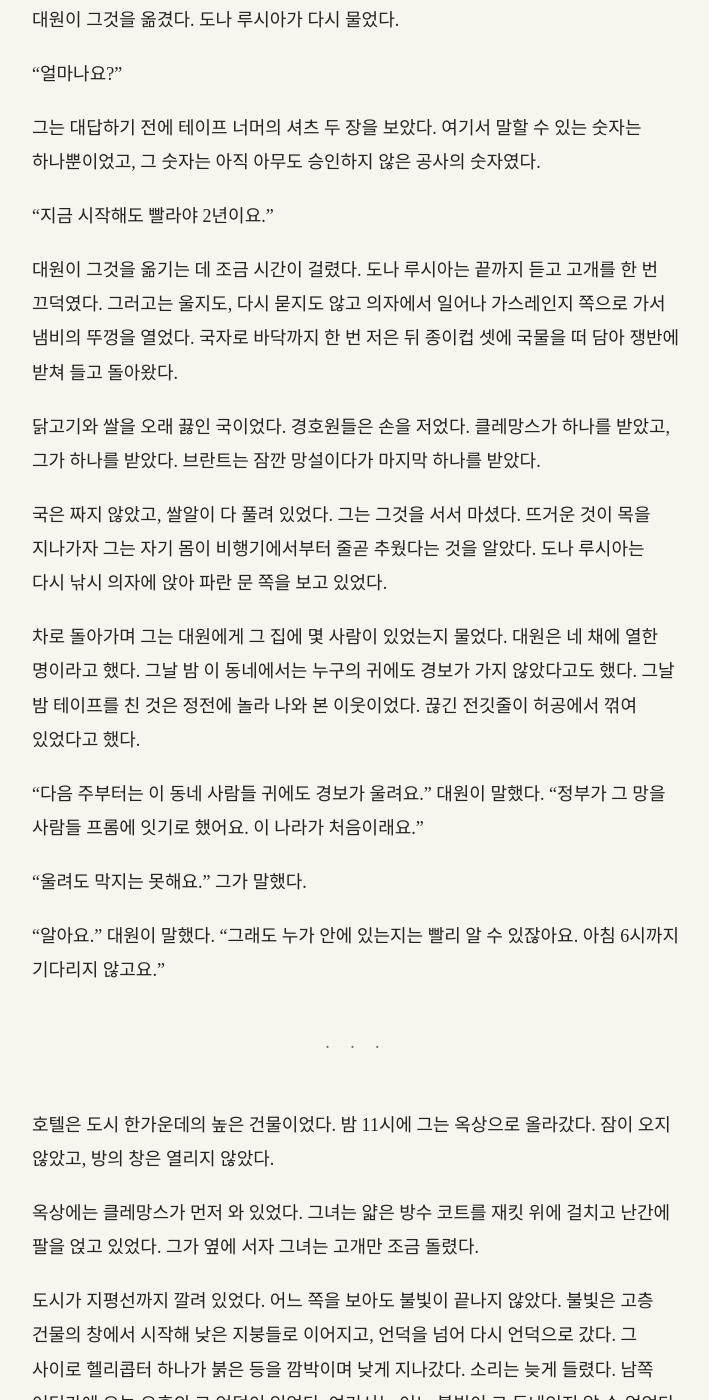
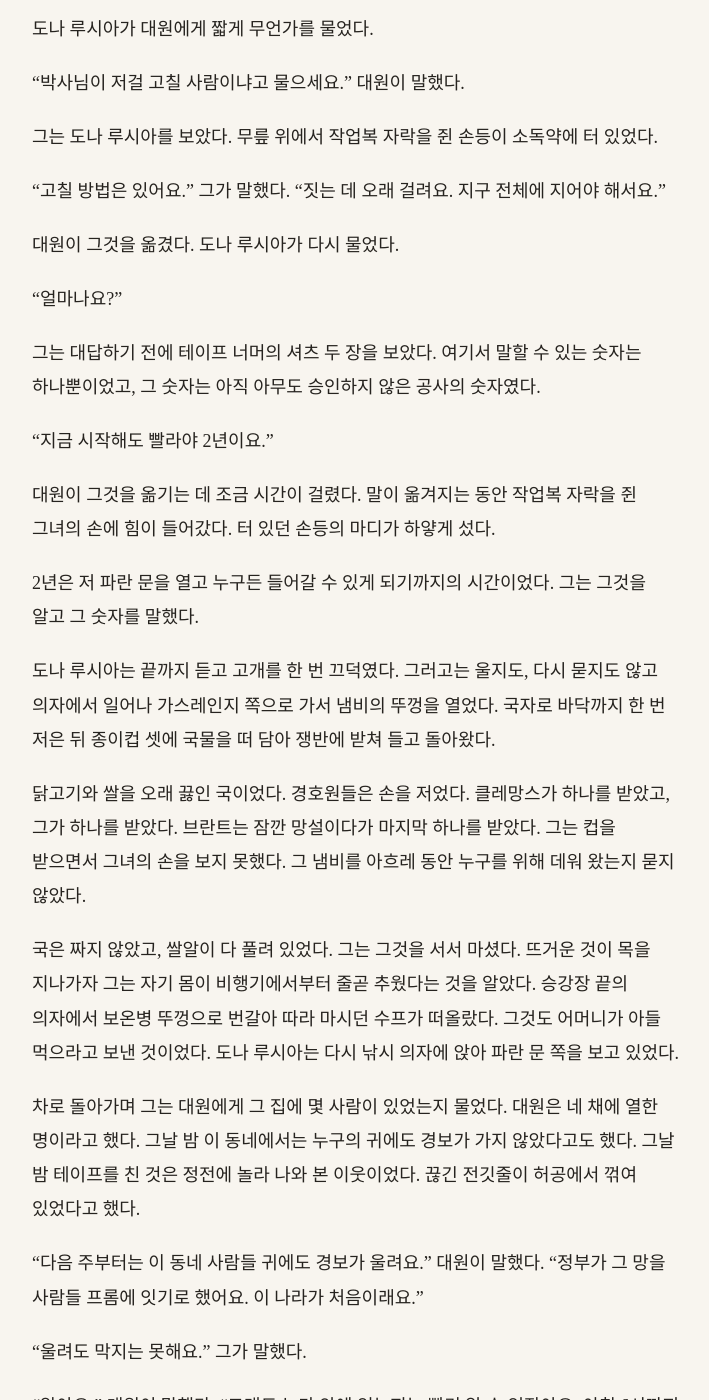
Before and after one commit to kangkkang/writer_s1_public, a Jekyll site: the page built from vol2/044.md, in a window 1280 px wide and 1400 px high, scrolled down 5809 px. Shown: the whole window, without its empty margins (284-993 px from the left). Built offline with Jekyll 4.4.1, drawn with Linux system fonts in a browser that asks for light colours; our own code applies the rules of GitHub Pages for plain Markdown files; some of the changed text lies outside the part shown.

Commit message:
Update from https://github.com/kangkkang/writer_s1/commit/9ed946047e95f626d727ab63dea798b20c446b49

```diff
--- a/vol2/044.md
+++ b/vol2/044.md
@@ -18,6 +18,8 @@
 
 "6분 전이요. 거기 시각으로 밤 10시 34분."
 
+그는 단말 곁의 책상 모서리를 짚었다. 손바닥 밑의 금속이 차가웠다. 화면의 곧은 선들 위로 한 달 전 관찰실의 유리 너머가 겹쳤다. 경계면 앞 한 뼘에 멈춰 있던 먼지 알갱이들, 그리고 바닥의 회색. 그 방에서 일어난 일이 이번에는 지구 반대편의 밤에, 방이 아니라 한 동네에서 일어난 것이었다.
+
 상파울루는 밤이었고, 여기는 해가 아직 활주로 끝에 걸려 있었다. 그 6분 동안 망은 끊긴 점들을 모으고, 모양을 맞추고, 지진계를 확인하고, 이 격납고 사람들의 귀에 알렸다. 망은 그보다 빨리 알릴 수 없었다. 그 동네 사람들의 귀에는 아무것도 가지 않았다. 망은 아직 TF에만 이어져 있었다.
 
 헤들룬드가 계측실 문을 열고 들어왔다. 그는 브란트의 어깨 너머로 화면을 보고, 선들이 만나는 각을 오래 보았다.
@@ -30,7 +32,7 @@
 
 "들어가서 재도 되는지 브라질에 물어볼게요." 헤들룬드가 말했다.
 
-이단은 자기 방으로 돌아왔다. 한 달 전 금요일 오후, 헤들룬드는 표를 내려놓으며 앵커가 하나 더 생기기 전엔 각국 정부에 못 간다고 했다. 그 하나가 생겼다. 어느 도시인지는 이제 알았지만, 누구 위였는지는 아직 몰랐다.
+이단은 자기 방으로 돌아왔다. 한 달 전 금요일 오후, 헤들룬드는 표를 내려놓으며 앵커가 하나 더 생기기 전엔 각국 정부에 못 간다고 했다. 그 하나가 생겼다. 각국 정부가 받지 않은 공사의 지도가 아직 그의 화면에 떠 있었다. 그 지도를 움직이게 할 것이 무엇인지, 헤들룬드는 한 달 전에 이미 말했었다. 어느 도시인지는 이제 알았지만, 누구 위였는지는 아직 몰랐다.
 
 그는 서랍에서 새 종이를 한 장 꺼내 가로로 긴 선을 하나 그었다. 왼쪽 끝에 점을 찍고, 그 밑에 *3/5*라고 적었다. 그리고 손가락으로 날을 셌다. 다섯 달하고 아흐레였다. 그는 선을 따라 한참 오른쪽으로 가서 둘째 점을 찍었다. 두 점 사이가 종이의 반을 넘었다.
 
@@ -120,11 +122,15 @@
 
 "지금 시작해도 빨라야 2년이요."
 
-대원이 그것을 옮기는 데 조금 시간이 걸렸다. 도나 루시아는 끝까지 듣고 고개를 한 번 끄덕였다. 그러고는 울지도, 다시 묻지도 않고 의자에서 일어나 가스레인지 쪽으로 가서 냄비의 뚜껑을 열었다. 국자로 바닥까지 한 번 저은 뒤 종이컵 셋에 국물을 떠 담아 쟁반에 받쳐 들고 돌아왔다.
+대원이 그것을 옮기는 데 조금 시간이 걸렸다. 말이 옮겨지는 동안 작업복 자락을 쥔 그녀의 손에 힘이 들어갔다. 터 있던 손등의 마디가 하얗게 섰다.
 
-닭고기와 쌀을 오래 끓인 국이었다. 경호원들은 손을 저었다. 클레망스가 하나를 받았고, 그가 하나를 받았다. 브란트는 잠깐 망설이다가 마지막 하나를 받았다.
+2년은 저 파란 문을 열고 누구든 들어갈 수 있게 되기까지의 시간이었다. 그는 그것을 알고 그 숫자를 말했다.
 
-국은 짜지 않았고, 쌀알이 다 풀려 있었다. 그는 그것을 서서 마셨다. 뜨거운 것이 목을 지나가자 그는 자기 몸이 비행기에서부터 줄곧 추웠다는 것을 알았다. 도나 루시아는 다시 낚시 의자에 앉아 파란 문 쪽을 보고 있었다.
+도나 루시아는 끝까지 듣고 고개를 한 번 끄덕였다. 그러고는 울지도, 다시 묻지도 않고 의자에서 일어나 가스레인지 쪽으로 가서 냄비의 뚜껑을 열었다. 국자로 바닥까지 한 번 저은 뒤 종이컵 셋에 국물을 떠 담아 쟁반에 받쳐 들고 돌아왔다.
+
+닭고기와 쌀을 오래 끓인 국이었다. 경호원들은 손을 저었다. 클레망스가 하나를 받았고, 그가 하나를 받았다. 브란트는 잠깐 망설이다가 마지막 하나를 받았다. 그는 컵을 받으면서 그녀의 손을 보지 못했다. 그 냄비를 아흐레 동안 누구를 위해 데워 왔는지 묻지 않았다.
+
+국은 짜지 않았고, 쌀알이 다 풀려 있었다. 그는 그것을 서서 마셨다. 뜨거운 것이 목을 지나가자 그는 자기 몸이 비행기에서부터 줄곧 추웠다는 것을 알았다. 승강장 끝의 의자에서 보온병 뚜껑으로 번갈아 따라 마시던 수프가 떠올랐다. 그것도 어머니가 아들 먹으라고 보낸 것이었다. 도나 루시아는 다시 낚시 의자에 앉아 파란 문 쪽을 보고 있었다.
 
 차로 돌아가며 그는 대원에게 그 집에 몇 사람이 있었는지 물었다. 대원은 네 채에 열한 명이라고 했다. 그날 밤 이 동네에서는 누구의 귀에도 경보가 가지 않았다고도 했다. 그날 밤 테이프를 친 것은 정전에 놀라 나와 본 이웃이었다. 끊긴 전깃줄이 허공에서 꺾여 있었다고 했다.
 
@@ -192,11 +198,15 @@
 
 넷째 점은 셋째 점에서 손가락 하나 남짓 떨어졌다. 스무 날이었다.
 
+그는 점과 점 사이에 손가락을 차례로 대 보았다. 종이의 반, 손가락 둘, 손가락 하나 남짓. 그는 연필을 쥔 채 한동안 그 종이를 내려놓지 못했다.
+
+*좁아지고 있어.*
+
 그다음 주에 그는 그 동네의 사진을 보았다. 은행잎이 노랗게 물들기 시작한 보도에 접이식 의자 하나가 있었고, 거기 노인 하나가 편의점 비닐우산을 접어 무릎에 세워 두고 앉아 있었다. 비가 오지 않는 날이었다. 노인의 맞은편, 경계면 너머의 이층 목조 주택에서는 창의 커튼이 반쯤 열린 채 멈춰 있었다.
 
 10월 23일 월요일 밤 8시 50분, 격납고를 나서는 차 안이었다. 앞자리의 경호원이 하던 말을 멈추고 고개를 조금 기울였다.
 
-잠깐 듣더니 그가 돌아보았다. "폴란드 우치랍니다." 거기는 새벽 6시가 되기 전이었다. 그는 차를 돌려 달라고 했다. 격납고의 자기 방에서 다섯째 점을 찍었다. 다섯째 점은 넷째 점에 거의 붙어 앉았다. 두 주였다.
+잠깐 듣더니 그가 돌아보았다. "폴란드 우치랍니다." 거기는 새벽 6시가 되기 전이었다. 그는 차를 돌려 달라고 했다. 격납고의 자기 방에서 다섯째 점을 찍었다. 연필 끝이 넷째 점에 닿을 것 같아 그는 손을 조금 들었다가 다시 내렸다. 다섯째 점은 넷째 점에 거의 붙어 앉았다. 두 주였다.
 
 다음 날 아침 조사단의 보고에는 사진이 없었다. 현지 소방의 출동 기록이 옮겨 붙어 있을 뿐이었다.
 
@@ -285,7 +295,7 @@
 
 기자들의 귀 몇 개에서 불빛이 깜박였다. 생중계가 그 문장을 띄웠다는 알림이었다.
 
-이단은 3년이라는 말을 들었다. 그의 종이에는 그 숫자가 어디에도 없었다. 거기 있는 것은 2년하고 넉 달짜리 공사, 그리고 그 끝에서 띠의 가운데까지 남은 넉 달이었다. 둘을 더해도 3년이 되지 않았다. 헤들룬드는 그것을 알고 있을 터였다. 화면 속의 장관들도 그럴 터였다. 3년은 사람들이 한 번 듣고 기억해 갈 수 있는 숫자였다. 넉 달은 그렇지 않았다.
+이단은 3년이라는 말을 들었다. 그의 종이에는 그 숫자가 어디에도 없었다. 거기 있는 것은 2년하고 넉 달짜리 공사, 그리고 그 끝에서 띠의 가운데까지 남은 넉 달이었다. 둘을 더해도 3년이 되지 않았다. 헤들룬드는 그것을 알고 있을 터였다. 화면 속의 장관들도 그럴 터였다. 3년은 사람들이 한 번 듣고 기억해 갈 수 있는 숫자였다. 넉 달은 그렇지 않았다. 저 카메라들 앞에서 넉 달을 말하면 어떻게 될지도 그는 알았다. 띠가 그렇게 넓은데 왜 짓느냐는 물음이 오늘 아침의 회의실에서처럼, 이번에는 처음부터 다시 시작될 것이었다.
 
 카메라들 사이로 기자 하나의 목소리가 날아왔다.
 
@@ -295,8 +305,8 @@
 
 "*짓기 시작하면*, 충분합니다."
 
-그는 앞쪽에 무게를 실었다. 기자들의 단말에 찍혀 나간 것은 뒤쪽의 '충분합니다'였다.
+그는 앞쪽에 무게를 실었다. 거짓말은 아니었다. 기자들의 단말에 찍혀 나간 것은 뒤쪽의 '충분합니다'였다.
 
-브리핑이 끝나고 자기 방으로 돌아와, 테이프로 이어 붙인 종이를 탁자 위에 폈다. 오른쪽 끝에 두 선이 있었다. 봉인이 끝나는 선, 그리고 띠의 가운데를 지나 문턱에 닿는 선. 두 선 사이에 손바닥을 펴서 얹었다. 손바닥 하나가 들어가고 조금 남았다. 넉 달이었다.
+브리핑이 끝나고 자기 방으로 돌아와, 테이프로 이어 붙인 종이를 탁자 위에 폈다. 오른쪽 끝에 두 선이 있었다. 봉인이 끝나는 선, 그리고 띠의 가운데를 지나 문턱에 닿는 선. 두 선 사이에 손바닥을 펴서 얹었다. 손바닥 하나가 들어가고 조금 남았다. 넉 달이었다. 여섯째 점이 찍히면 그 넉 달이 늘어날지 줄어들지는 그도 몰랐다.
 
 다섯째 점의 오른쪽, 아직 아무것도 찍히지 않은 여백에 연필 끝을 얹었다가 거두었다.
```
